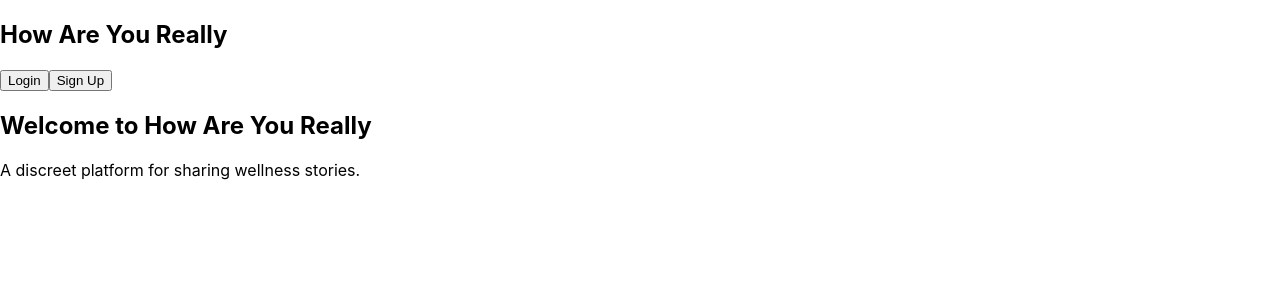
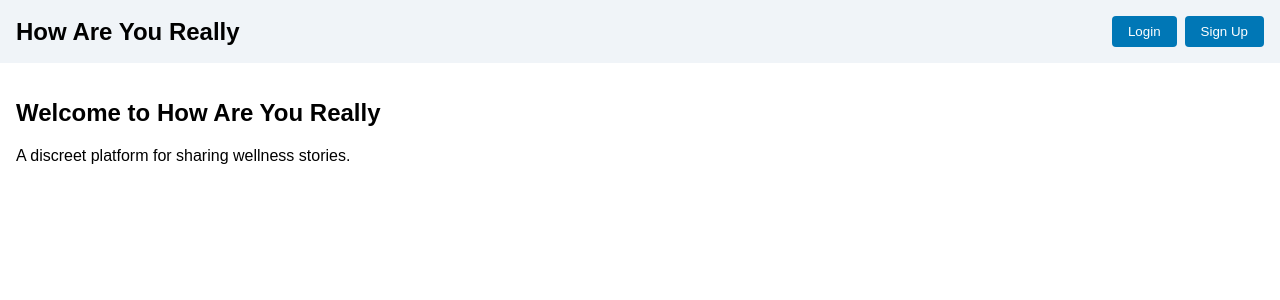
Before and after one commit to jeffdruid/pp5, a React (Create React App) app: page / in a window 1280 px wide. Shown: the top 300 px of the page. Built offline with nearby package versions, Linux system fonts and the light colour scheme.

Commit message:
chore: Update navbar styles and add button hover effect

```diff
--- /dev/null
+++ b/src/App.css
@@ -0,0 +1,34 @@
+body {
+  margin: 0;
+  font-family: Arial, sans-serif;
+}
+
+.navbar {
+  display: flex;
+  justify-content: space-between;
+  align-items: center;
+  padding: 1rem;
+  background-color: #f0f4f8;
+}
+
+.navbar h1 {
+  margin: 0;
+}
+
+.navbar div button {
+  margin-left: 0.5rem;
+  padding: 0.5rem 1rem;
+  background-color: #0077b6;
+  color: #fff;
+  border: none;
+  border-radius: 4px;
+  cursor: pointer;
+}
+
+.navbar div button:hover {
+  background-color: #005f8a;
+}
+
+main {
+  padding: 1rem;
+}
--- a/src/App.js
+++ b/src/App.js
@@ -1,5 +1,6 @@
 import React from 'react';
 import Header from './components/Header';
+import './App.css';
 
 function App() {
   return (
```
